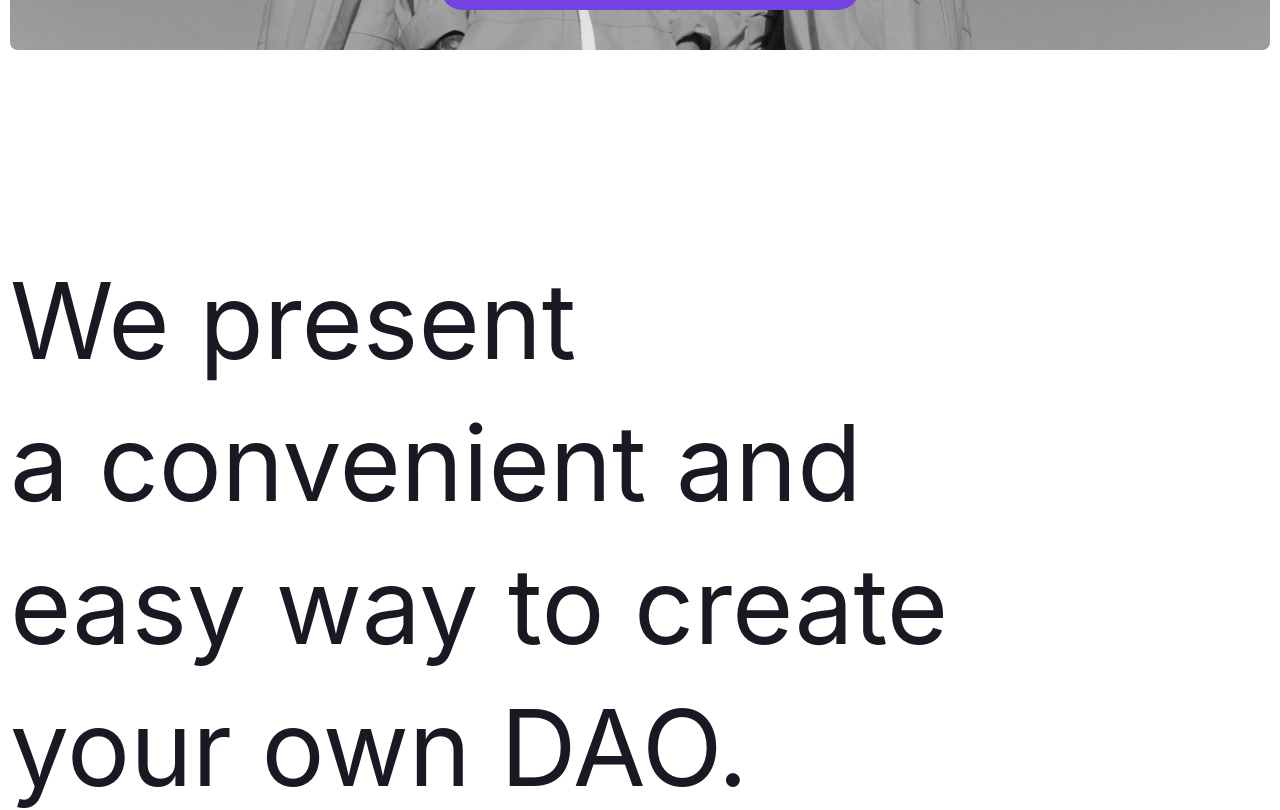
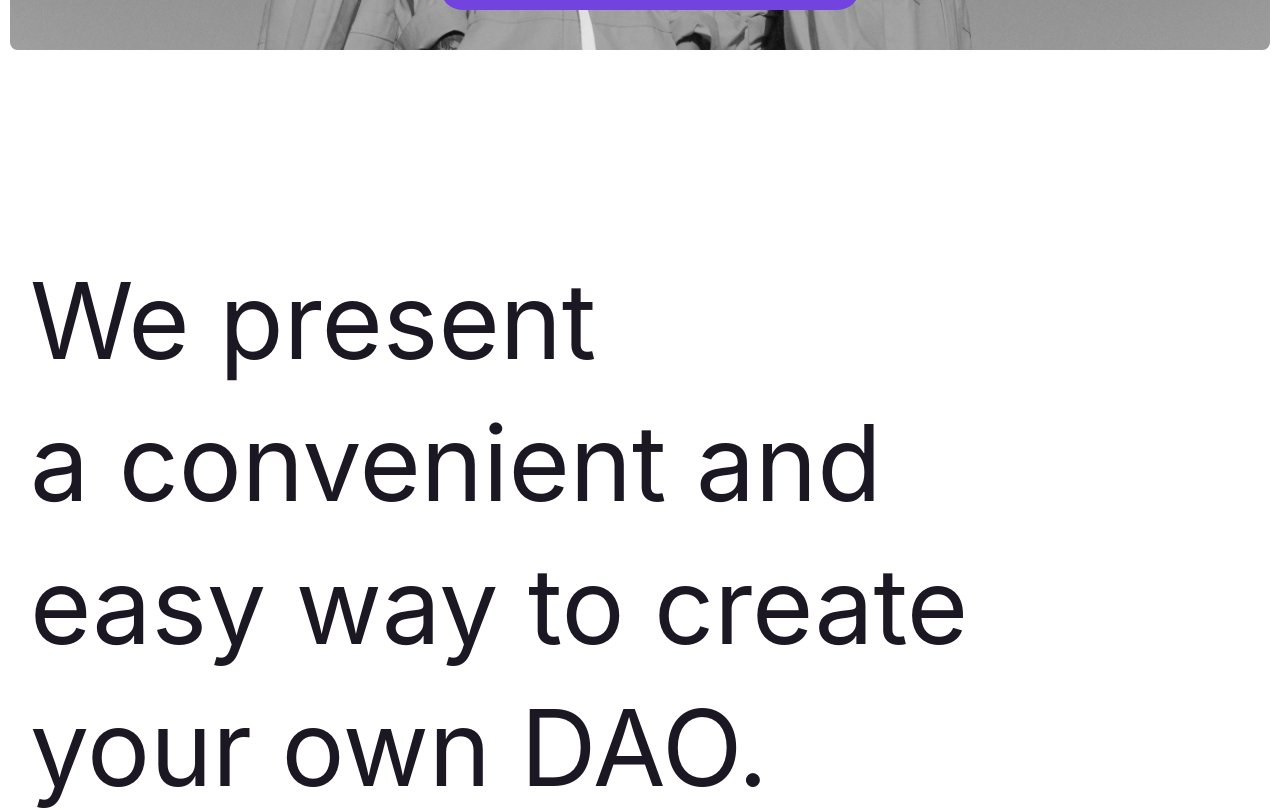
Before and after one commit to New-Connection/newconnection-landing, a React (Create React App) app: page / in a window 1280 px wide. Shown: the part 760-1570 px from the top of the page. Built offline with nearby package versions, Linux system fonts and the light colour scheme; a web font is replaced by a local one.

Commit message:
fix new line

```diff
--- a/src/components/TextContent/MainText.tsx
+++ b/src/components/TextContent/MainText.tsx
@@ -2,7 +2,7 @@ import React from "react";
 
 export const MainText = () => {
     return (
-        <section className="w-full relative pt-24 pb-24 block">
+        <section className="w-full relative px-4 pt-24 pb-24 block">
             <div className="m-0 text-5xl lg:text-6xl ">
                 <div className="mask-content">
                     <span>We present</span>
```
